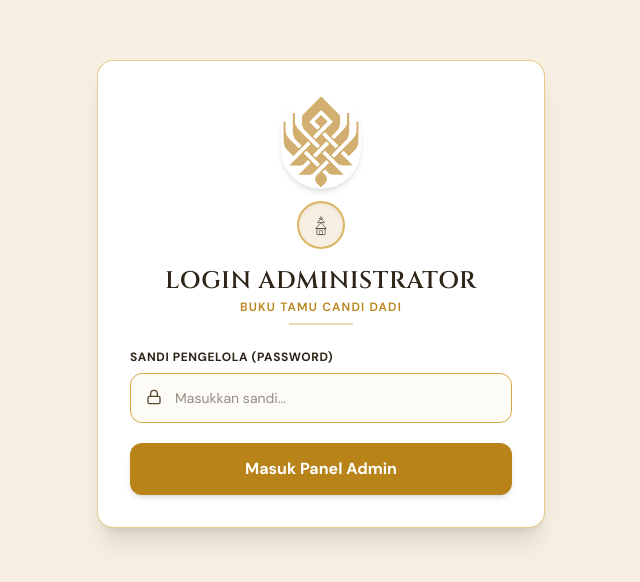
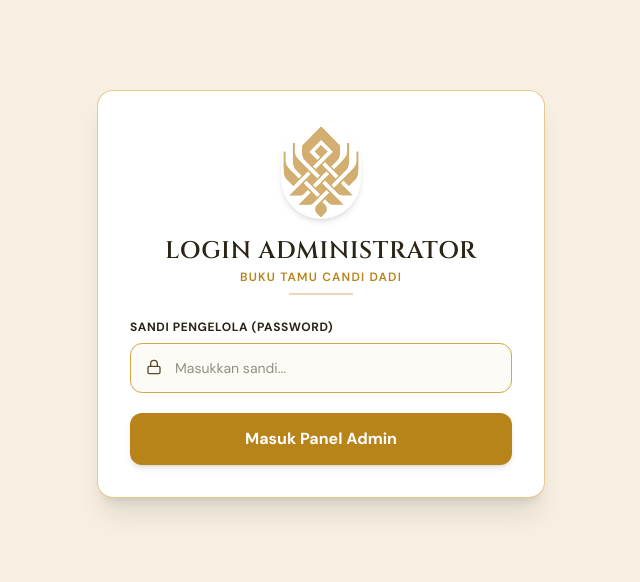
Before and after one commit to glenrioariesto/buku-tamu, a Next.js app: page /admin in a window 1280 px wide. Shown: the part 106-688 px from the top of the page, without its empty margins (319-959 px from the left). Built offline with nearby package versions, Linux system fonts and the light colour scheme.

Commit message:
ui: remove svg icon from admin login form

```diff
--- a/src/app/admin/page.tsx
+++ b/src/app/admin/page.tsx
@@ -86,12 +86,6 @@ export default function AdminPortal() {
                 className="rounded-full shadow-md"
                 priority
               />
-              <div className="inline-flex items-center justify-center size-12 bg-candi-cream rounded-full border-2 border-candi-gold-light/80 shadow-inner">
-                <svg viewBox="0 0 100 100" className="size-6 fill-candi-gold">
-                  <path d="M50 15 L57 25 H43 L50 15 Z M50 25 L65 40 H35 L50 25 Z M50 40 L72 65 H28 L50 40 Z M33 65 H67 V90 H33 V65 Z" stroke="currentColor" strokeWidth="2.5" fill="none" />
-                  <rect x="44" y="73" width="12" height="17" rx="1" stroke="currentColor" strokeWidth="2" fill="none" />
-                </svg>
-              </div>
             </div>
             <h1 className="font-serif text-2xl font-semibold tracking-wide text-candi-charcoal">LOGIN ADMINISTRATOR</h1>
             <p className="text-xs font-semibold tracking-widest text-candi-gold uppercase mt-0.5">Buku Tamu Candi Dadi</p>
```
